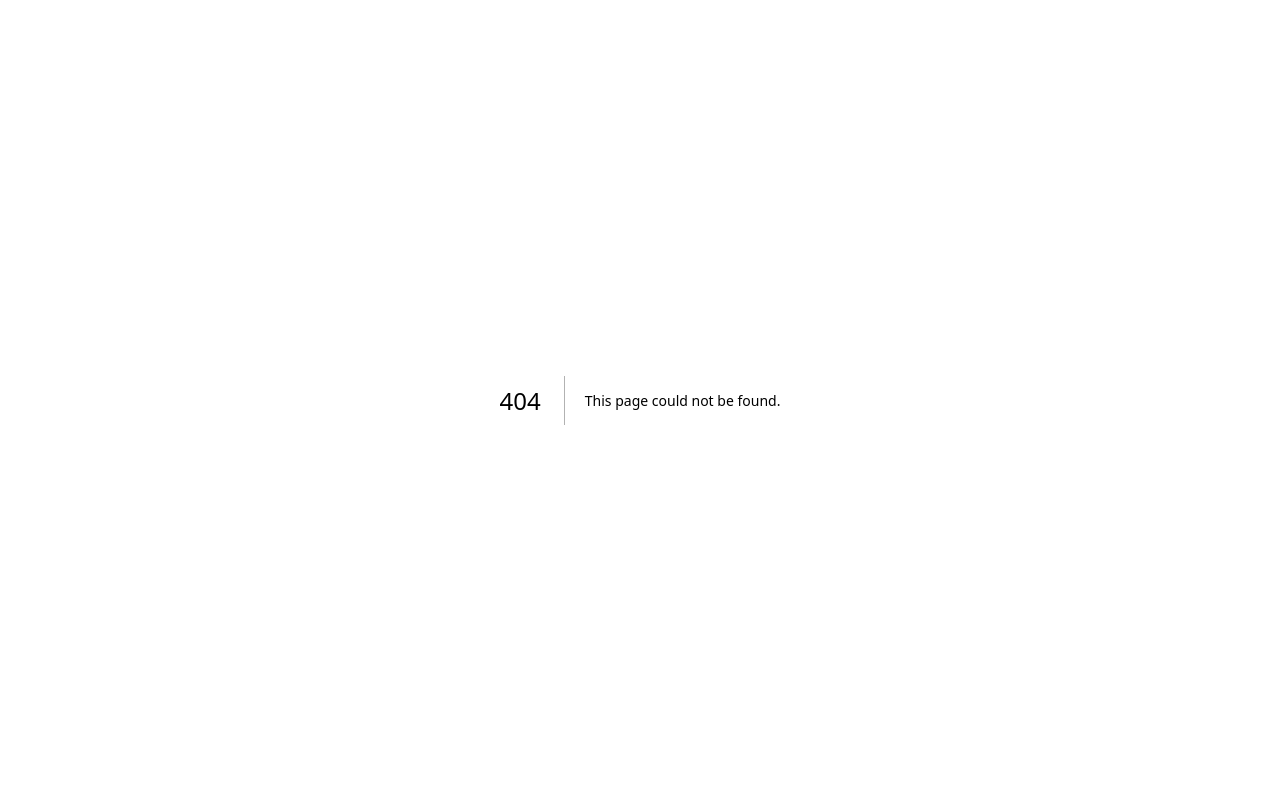
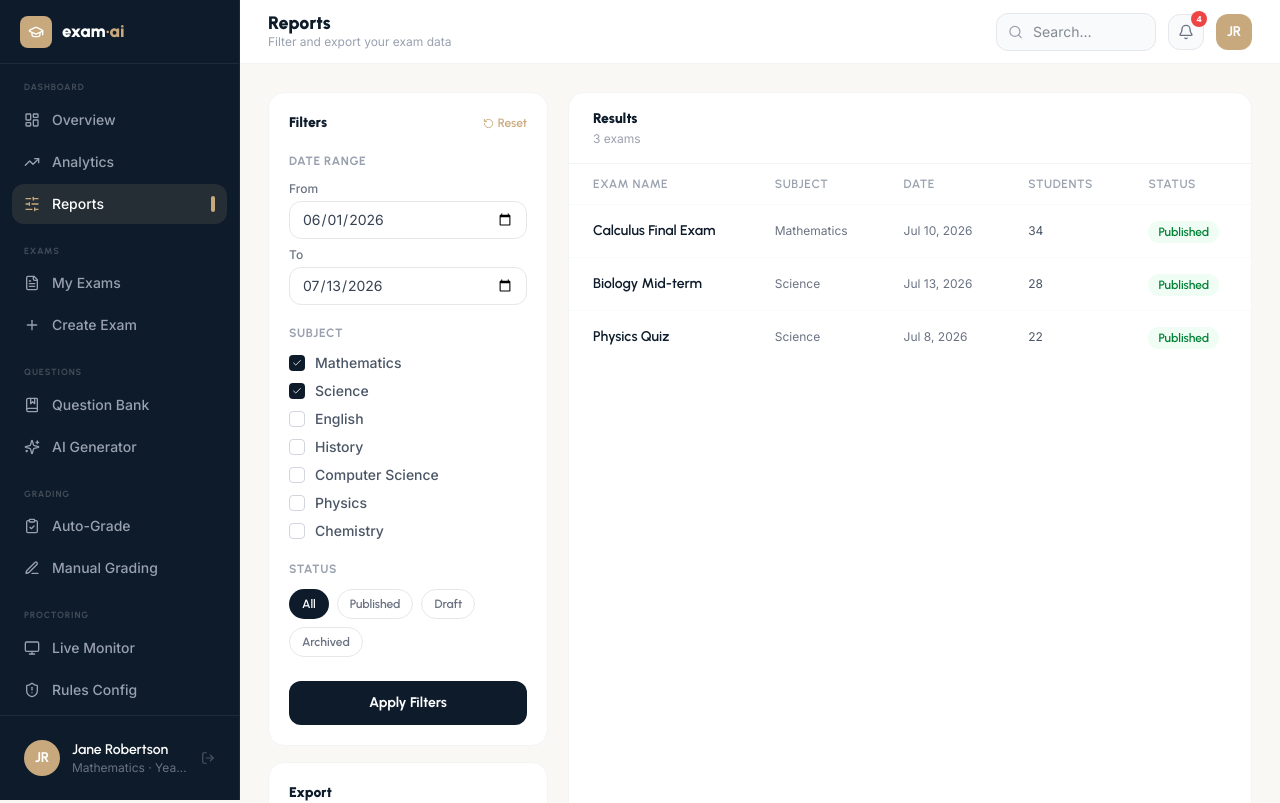
Before and after one commit to phornsinet1302/online_exam, a Next.js app in the folder frontend/: page /dashboard/filters in a window 1280 px wide. Before the commit this address had no page. Shown: the top 803 px of the page. Built offline with nearby package versions, Linux system fonts and the light colour scheme.

Commit message:
Add teacher filters screen route

```diff
--- /dev/null
+++ b/frontend/src/app/(dashboard)/dashboard/filters/page.tsx
@@ -0,0 +1,5 @@
+import { DashboardFilters } from "../../../App";
+
+export default function DashboardFiltersPage() {
+  return <DashboardFilters />;
+}
```
